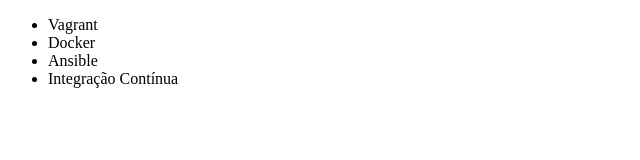
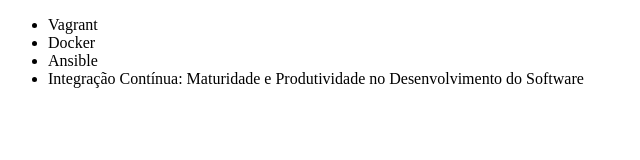
Before and after one commit to fernandaakemim/alura-git, a plain HTML site: page index.html in a window 1280 px wide. Shown: the whole page, without its empty margins (0-640 px from the left). Drawn offline with Linux system fonts and the light colour scheme.

Commit message:
Renomeando curso de Integração Contínua

```diff
--- a/index.html
+++ b/index.html
@@ -9,7 +9,7 @@
       <li>Vagrant</li>
       <li>Docker</li>
       <li>Ansible</li>
-      <li>Integração Contínua</li>
+      <li>Integração Contínua: Maturidade e Produtividade no Desenvolvimento do Software</li>
     </ul>
   </body>
 </html>
```
